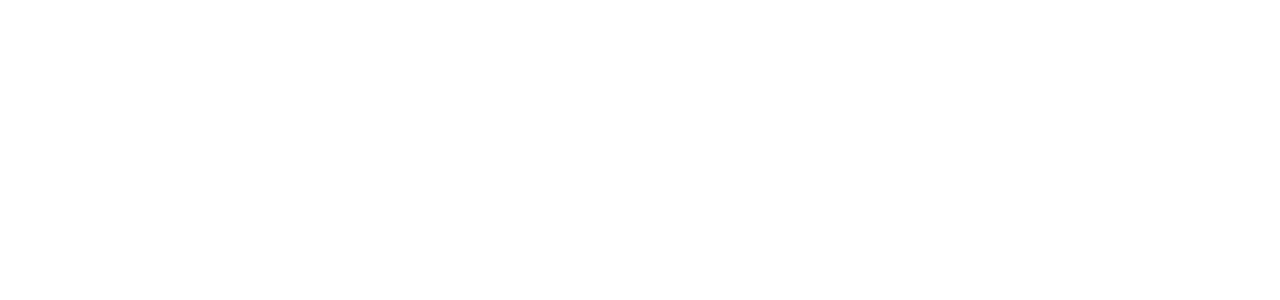
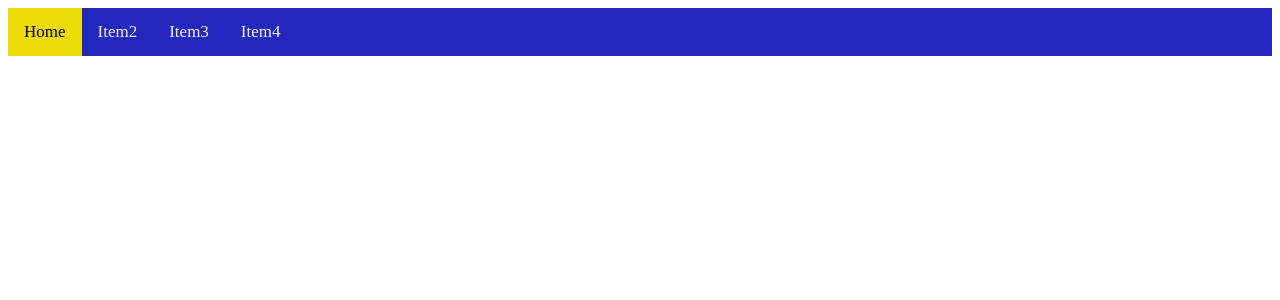
Before and after one commit to WouterSma/Achtbaan, a PHP site: page / in a window 1280 px wide. Before the commit the part shown is empty. Shown: the top 300 px of the page. Run offline with PHP 8.4, Linux system fonts and the light colour scheme.

Commit message:
Ticket #6 Created basic navbar

```diff
--- a/css/style.css
+++ b/css/style.css
@@ -1,2 +1,28 @@
 /* Hier komt de CSS
-*/
+*//* Add a black background color to the top navigation */
+.topnav {
+    background-color: rgb(36, 38, 192);
+    overflow: hidden;
+  }
+
+  /* Style the links inside the navigation bar */
+  .topnav a {
+    float: left;
+    color: #f2f2f2;
+    text-align: center;
+    padding: 14px 16px;
+    text-decoration: none;
+    font-size: 17px;
+  }
+
+  /* Change the color of links on hover */
+  .topnav a:hover {
+    background-color: #ebdc0a;
+    color: black;
+  }
+
+  /* Add a color to the active/current link */
+  .topnav a.active {
+    background-color: #ebdc0a;
+    color: black;
+  }
--- a/index.html
+++ b/index.html
@@ -5,8 +5,16 @@
     <meta name="viewport" content="width=device-width, initial-scale=1.0">
     <meta http-equiv="X-UA-Compatible" content="ie=edge">
     <title>Super Coaster</title>
-    <link rel="stylesheet" href="style.css">
+    <link rel="stylesheet" href="css/style.css">
   </head>
   <body>
+      <header>
+        <div class="topnav">
+            <a class="active" href="#home">Home</a>
+            <a href="#item2">Item2</a>
+            <a href="#item3">Item3</a>
+            <a href="#item4">Item4</a>
+          </div>
+      </header>
   </body>
 </html>
```
